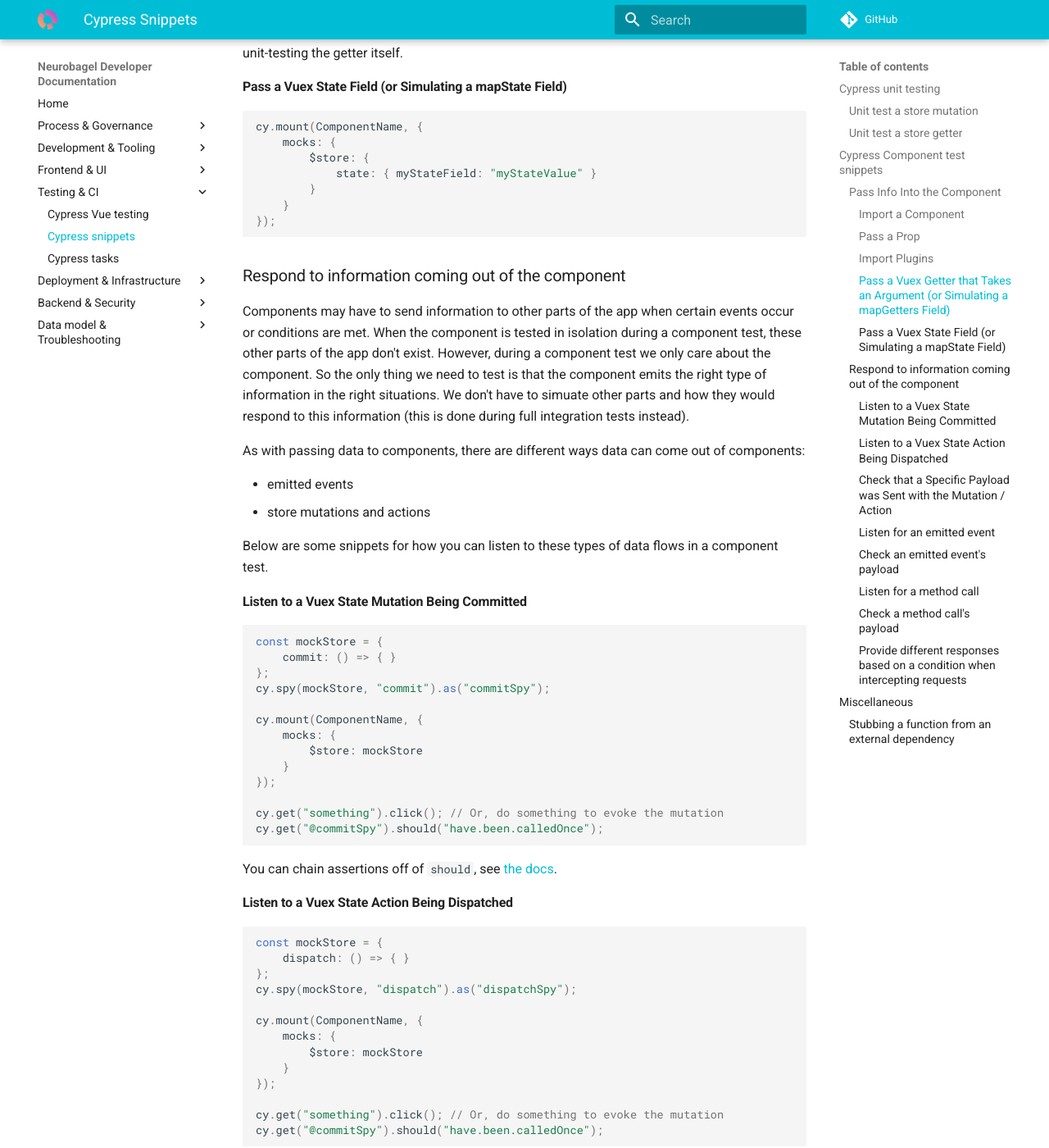
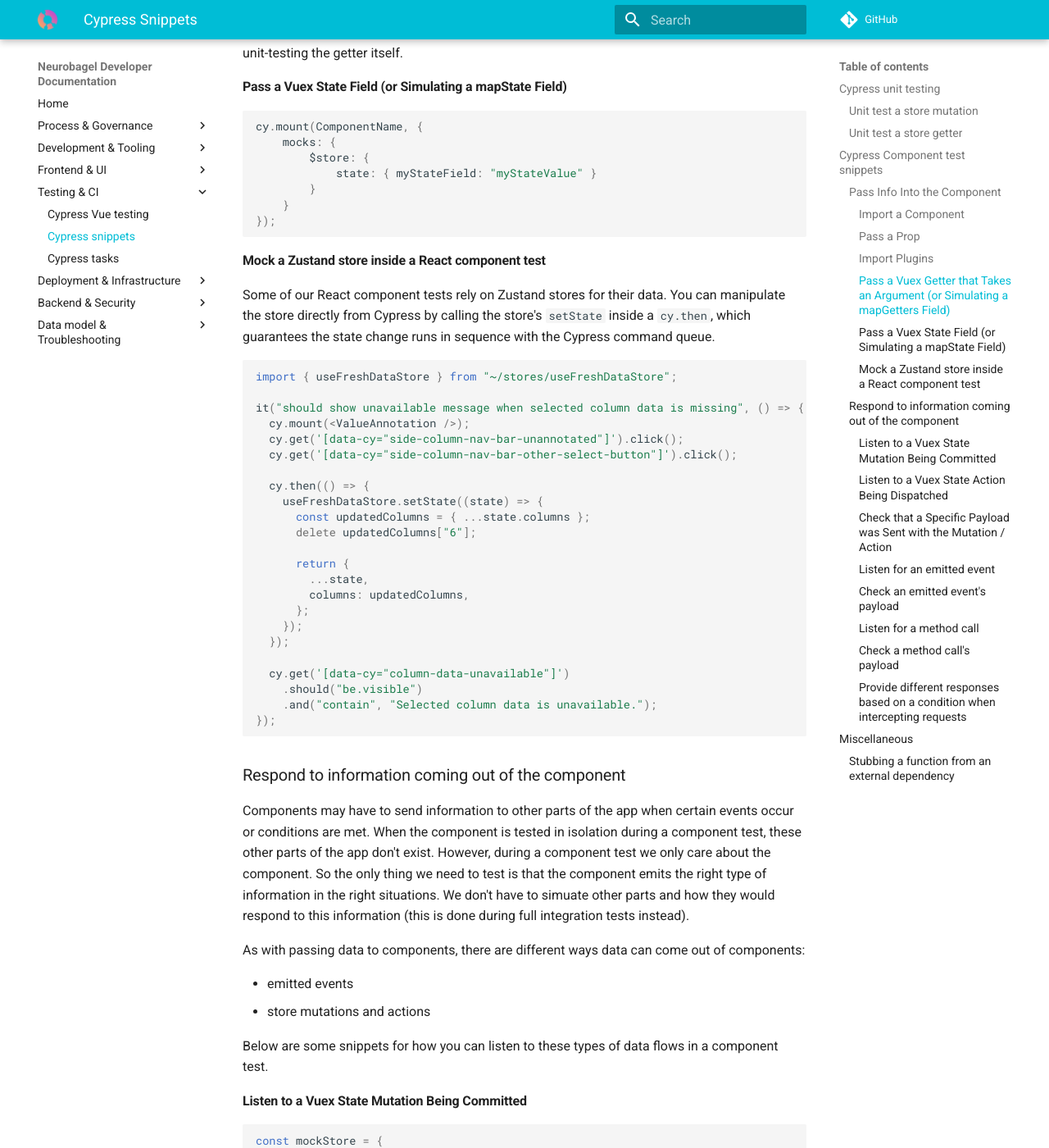
Before and after one commit to neurobagel/dev-docs, an MkDocs documentation site: the page built from docs/testing/Cypress Snippets.md, in a window 1280 px wide and 1400 px high, scrolled down 3782 px. Shown: the whole window at 82% size. Built offline with MkDocs 1.6.1 and Material for MkDocs 9.7.7, drawn with Linux system fonts in a browser that asks for light colours; comment, search, counter and statistics services are not loaded.

Commit message:
feat: add mock zustand store snippet to Cypress snippets

````diff
--- a/docs/testing/Cypress Snippets.md
+++ b/docs/testing/Cypress Snippets.md
@@ -201,6 +201,37 @@
 });
 ```
 
+#### Mock a Zustand store inside a React component test
+Some of our React component tests rely on Zustand stores for their data.
+You can manipulate the store directly from Cypress by calling the store's `setState`
+inside a `cy.then`, which guarantees the state change runs in sequence with the Cypress command queue.
+
+```javascript
+import { useFreshDataStore } from "~/stores/useFreshDataStore";
+
+it("should show unavailable message when selected column data is missing", () => {
+  cy.mount(<ValueAnnotation />);
+  cy.get('[data-cy="side-column-nav-bar-unannotated"]').click();
+  cy.get('[data-cy="side-column-nav-bar-other-select-button"]').click();
+
+  cy.then(() => {
+    useFreshDataStore.setState((state) => {
+      const updatedColumns = { ...state.columns };
+      delete updatedColumns["6"];
+
+      return {
+        ...state,
+        columns: updatedColumns,
+      };
+    });
+  });
+
+  cy.get('[data-cy="column-data-unavailable"]')
+    .should("be.visible")
+    .and("contain", "Selected column data is unavailable.");
+});
+```
+
 ### Respond to information coming out of the component
 
 Components may have to send information to other parts of the app when certain events occur
````
